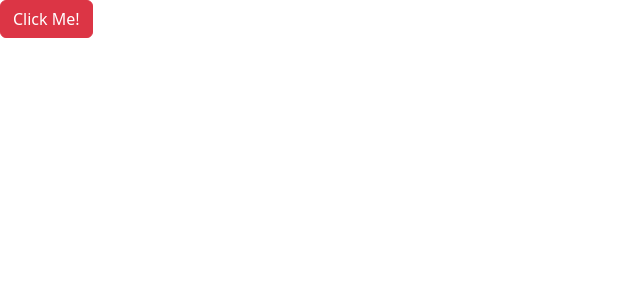
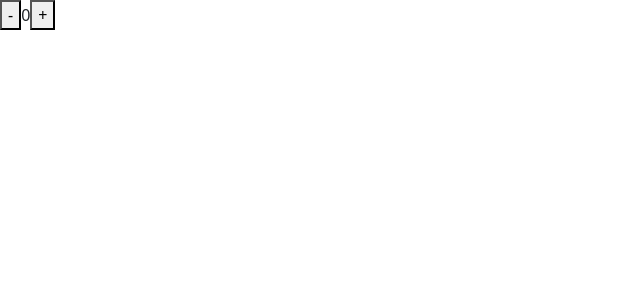
Before and after one commit to Rahulm0106/Learn-React, a React (Vite) app in the folder first-react-app/: page / in a window 1280 px wide. Shown: the top 300 px of the page, without its empty margins (0-640 px from the left). Built offline with nearby package versions, Linux system fonts and the light colour scheme.

Commit message:
useState

```diff
--- a/first-react-app/src/App.tsx
+++ b/first-react-app/src/App.tsx
@@ -1,27 +1,61 @@
-// import ListGroup from "./components/ListGroup";
+// // import ListGroup from "./components/ListGroup";
 
+// // import Alert from "./components/Alert";
+
+// import Button from "./components/Button";
 // import Alert from "./components/Alert";
+// import { useState } from "react";
 
-import Button from "./components/Button";
-import Alert from "./components/Alert";
-import { useState } from "react";
+// function App() {
+//   // let items = ["Mumbai", "Pune", "Bhopal", "New Delhi", "Chennai"];
+
+//   // const handleSelectItem = (item: string) => {
+//   //   console.log(item);
+//   // };
+//   const [alertVisible, setAlert] = useState(false);
+//   return (
+//     <div>
+//       {/* <ListGroup
+//         items={items}
+//         heading="Cities"
+//         onSelectItem={handleSelectItem}
+//       /> */}
+//       {alertVisible && <Alert onClose={() => setAlert(false)}>Be Alert</Alert>}
+//       <Button onClick={() => setAlert(true)}>Click Me!</Button>
+//     </div>
+//   );
+// }
+
+// export default App;
+
+// Hooks
+
+// 1. Hooks are used in function components only and not in app Component
+// 2. useState always work in sequential order.
+// 3. Hooks cannot be nested in anything neither if statement nor function.
+
+//useState tutorial - https://youtu.be/O6P86uwfdR0?list=PLZlA0Gpn_vH8EtggFGERCwMY5u5hOjf-h
+import React, { Component, useState } from "react";
 
 function App() {
-  // let items = ["Mumbai", "Pune", "Bhopal", "New Delhi", "Chennai"];
+  const [count, setCount] = useState(() => {
+    console.log("run function");
+    return 0;
+  }); //usestate always returns an array with two values
 
-  // const handleSelectItem = (item: string) => {
-  //   console.log(item);
-  // };
-  const [alertVisible, setAlert] = useState(false);
+  function decrementCount() {
+    setCount((prevCount) => prevCount - 1);
+  }
+
+  function incrementCount() {
+    setCount((prevCount) => prevCount + 1);
+  }
+
   return (
     <div>
-      {/* <ListGroup
-        items={items}
-        heading="Cities"
-        onSelectItem={handleSelectItem}
-      /> */}
-      {alertVisible && <Alert onClose={() => setAlert(false)}>Be Alert</Alert>}
-      <Button onClick={() => setAlert(true)}>Click Me!</Button>
+      <button onClick={decrementCount}>-</button>
+      <span>{count}</span>
+      <button onClick={incrementCount}>+</button>
     </div>
   );
 }
```
